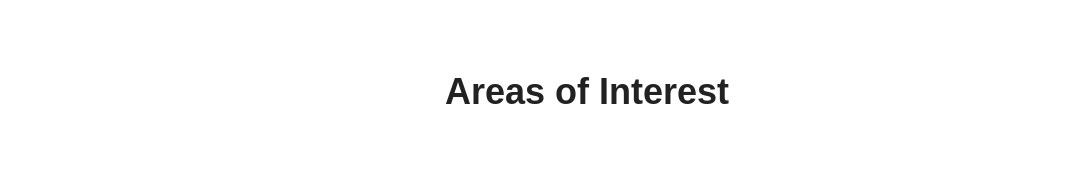
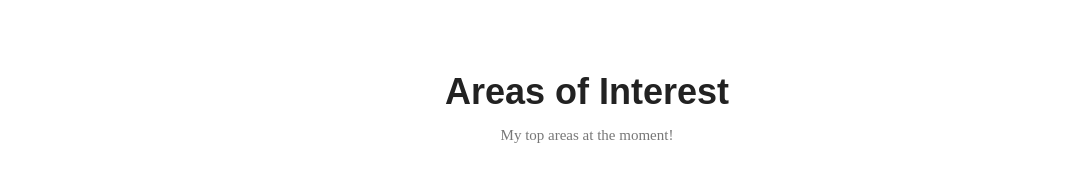
Before and after one commit to yrodriguez83/JUMP-KPMG-Portfolio-Project, a plain HTML site: page src/index.html in a window 1280 px wide. Shown: the part 1228-1409 px from the top of the page, without its empty margins (53-1128 px from the left). Drawn offline with Linux system fonts and the light colour scheme.

Commit message:
updated areas of interest

```diff
--- a/src/index.html
+++ b/src/index.html
@@ -98,8 +98,11 @@
 <!-- Start of Skills & Interests Section-->
     <section class="service-area section-gap">
         <div class="container">
-            <div class="title text-center">
-                <h1 class="mb-10">Areas of Interest</h1>
+            <div class="row d-flex justify-content-center">
+                <div class="title text-center">
+                    <h1 class="mb-10">Areas of Interest</h1>
+                    <p>My top areas at the moment!</p>
+                </div>
             </div>
         </div>
     </section>
```
